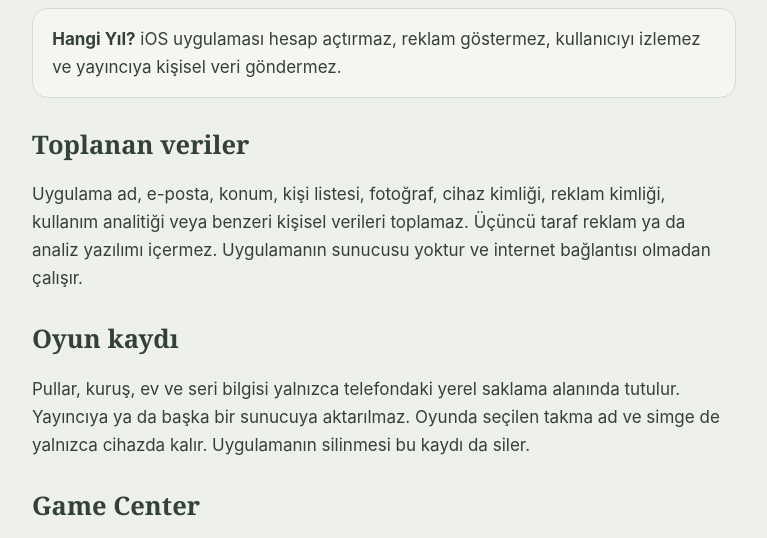
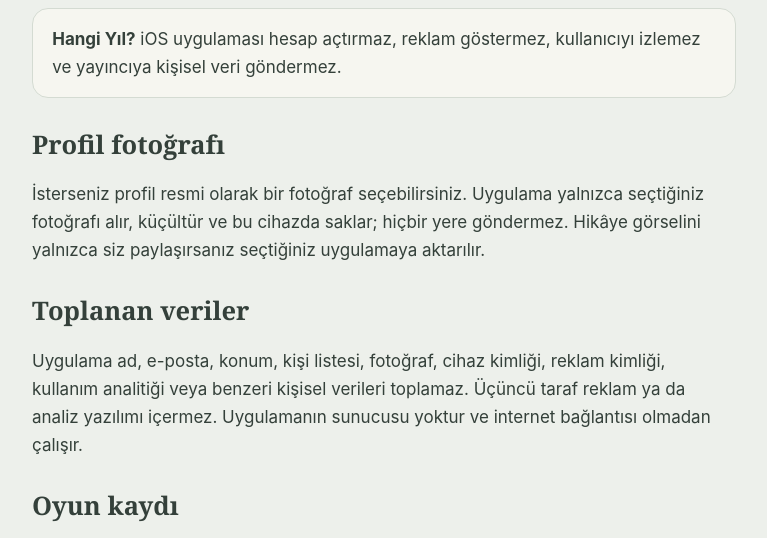
Before and after one commit to crowofrock/hangiyil-destek, a plain HTML site: page privacy.html in a window 1280 px wide. Shown: the part 196-734 px from the top of the page, without its empty margins (256-1023 px from the left). Drawn offline with Linux system fonts and the light colour scheme.

Commit message:
Profil fotoğrafı ve ayarlar açıklaması
Co-Authored-By: Claude Opus 5.5 <noreply@anthropic.com>

```diff
--- a/privacy.html
+++ b/privacy.html
@@ -19,6 +19,8 @@
   <h1>Gizlilik Politikası</h1>
   <p class="box"><strong>Hangi Yıl?</strong> iOS uygulaması hesap açtırmaz, reklam göstermez, kullanıcıyı izlemez ve yayıncıya kişisel veri göndermez.</p>
 
+  <h2>Profil fotoğrafı</h2>
+  <p>İsterseniz profil resmi olarak bir fotoğraf seçebilirsiniz. Uygulama yalnızca seçtiğiniz fotoğrafı alır, küçültür ve bu cihazda saklar; hiçbir yere göndermez. Hikâye görselini yalnızca siz paylaşırsanız seçtiğiniz uygulamaya aktarılır.</p>
   <h2>Toplanan veriler</h2>
   <p>Uygulama ad, e-posta, konum, kişi listesi, fotoğraf, cihaz kimliği, reklam kimliği, kullanım analitiği veya benzeri kişisel verileri toplamaz. Üçüncü taraf reklam ya da analiz yazılımı içermez. Uygulamanın sunucusu yoktur ve internet bağlantısı olmadan çalışır.</p>
 
```
Also changed, not shown: index.html (+1 -1 lines).
